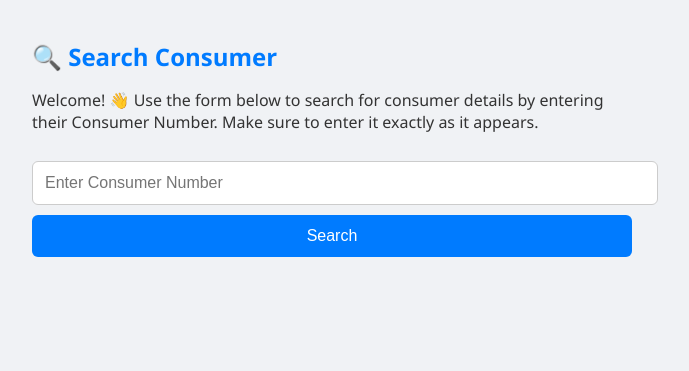
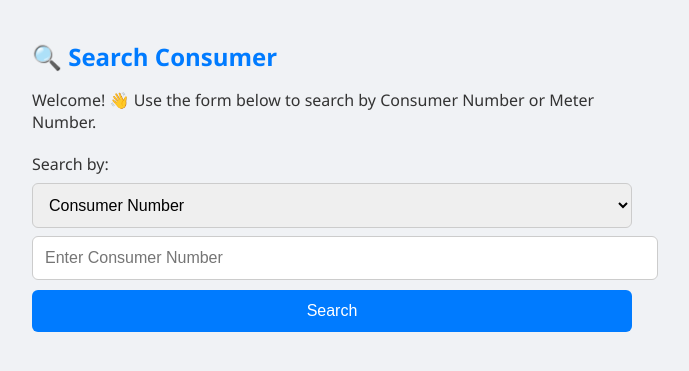
Before and after one commit to Bobbykumaar/consumer-search-app, a Flask app: page / in a window 1280 px wide. Shown: the top 371 px of the page, without its empty margins (308-997 px from the left). Run offline with Flask 3, Linux system fonts and the light colour scheme.

Commit message:
feat: added meter number search and updated UI

```diff
--- a/app.py
+++ b/app.py
@@ -8,23 +8,23 @@ def pretty_key(key):
     """Convert snake_case or underscored column names into a nicer display format."""
     return key.replace('_', ' ').title().replace("Summary", "").replace("Styra", "").strip()
 
-def get_consumer_data(consumer_number):
+def get_consumer_data(search_type, value):
     conn = sqlite3.connect("consumers.db")
     cursor = conn.cursor()
 
-    # Debug: Print columns in table
-    cursor.execute("PRAGMA table_info(consumers)")
-    columns = [col[1] for col in cursor.fetchall()]
-    print("🧾 Columns in table:", columns)
+    try:
+        # Map search type to actual DB column
+        column = "consumer_number" if search_type == "consumer_number" else "meter_number"
 
-    try:
-        # Try original input
-        cursor.execute("SELECT * FROM consumers WHERE consumer_number = ?", (consumer_number,))
+        # Debugging info
+        print(f"🔍 Searching by: {column} = {value}")
+
+        cursor.execute(f"SELECT * FROM consumers WHERE {column} = ?", (value,))
         row = cursor.fetchone()
 
-        # If not found, try without leading zeros
-        if not row and consumer_number.lstrip("0") != consumer_number:
-            cleaned = consumer_number.lstrip("0")
+        # Also try stripped version if consumer_number has leading zeros
+        if not row and search_type == "consumer_number" and value.lstrip("0") != value:
+            cleaned = value.lstrip("0")
             cursor.execute("SELECT * FROM consumers WHERE consumer_number = ?", (cleaned,))
             row = cursor.fetchone()
 
@@ -43,14 +43,18 @@ def get_consumer_data(consumer_number):
 def index():
     result = None
     message = None
+
     if request.method == "POST":
-        consumer_number = request.form.get("consumer_number", "").strip()
-        if consumer_number:
-            result = get_consumer_data(consumer_number)
+        search_type = request.form.get("search_type", "consumer_number")
+        search_value = request.form.get("search_value", "").strip()
+
+        if search_value:
+            result = get_consumer_data(search_type, search_value)
             if not result:
-                message = f"No data found for consumer number: {consumer_number}"
+                message = f"No data found for {search_type.replace('_', ' ')}: {search_value}"
         else:
-            message = "Please enter a consumer number."
+            message = "Please enter a valid input."
+
     return render_template("index.html", result=result, message=message)
 
 if __name__ == '__main__':
--- a/templates/index.html
+++ b/templates/index.html
@@ -36,7 +36,7 @@
             margin-top: 20px;
         }
 
-        input[type="text"] {
+        select, input[type="text"] {
             width: 100%;
             padding: 12px;
             margin-top: 8px;
@@ -100,7 +100,7 @@
                 padding: 10px;
             }
 
-            input[type="text"], button {
+            input[type="text"], select, button {
                 font-size: 14px;
                 padding: 10px;
             }
@@ -114,10 +114,16 @@
 <body>
     <div class="container">
         <h2>🔍 Search Consumer</h2>
-        <p>Welcome! 👋 Use the form below to search for consumer details by entering their Consumer Number. Make sure to enter it exactly as it appears.</p>
+        <p>Welcome! 👋 Use the form below to search by Consumer Number or Meter Number.</p>
 
         <form method="post">
-            <input type="text" name="consumer_number" placeholder="Enter Consumer Number" required>
+            <label for="search_type">Search by:</label>
+            <select name="search_type" id="search_type" onchange="updatePlaceholder()">
+                <option value="consumer_number">Consumer Number</option>
+                <option value="meter_number">Meter Number</option>
+            </select>
+
+            <input type="text" name="search_value" id="search_value" placeholder="Enter Consumer Number" required>
             <button type="submit">Search</button>
         </form>
 
@@ -136,5 +142,15 @@
             </div>
         {% endif %}
     </div>
+
+    <script>
+        function updatePlaceholder() {
+            const select = document.getElementById('search_type');
+            const input = document.getElementById('search_value');
+            input.placeholder = select.value === 'meter_number'
+                ? "Enter Meter Number"
+                : "Enter Consumer Number";
+        }
+    </script>
 </body>
 </html>
```
